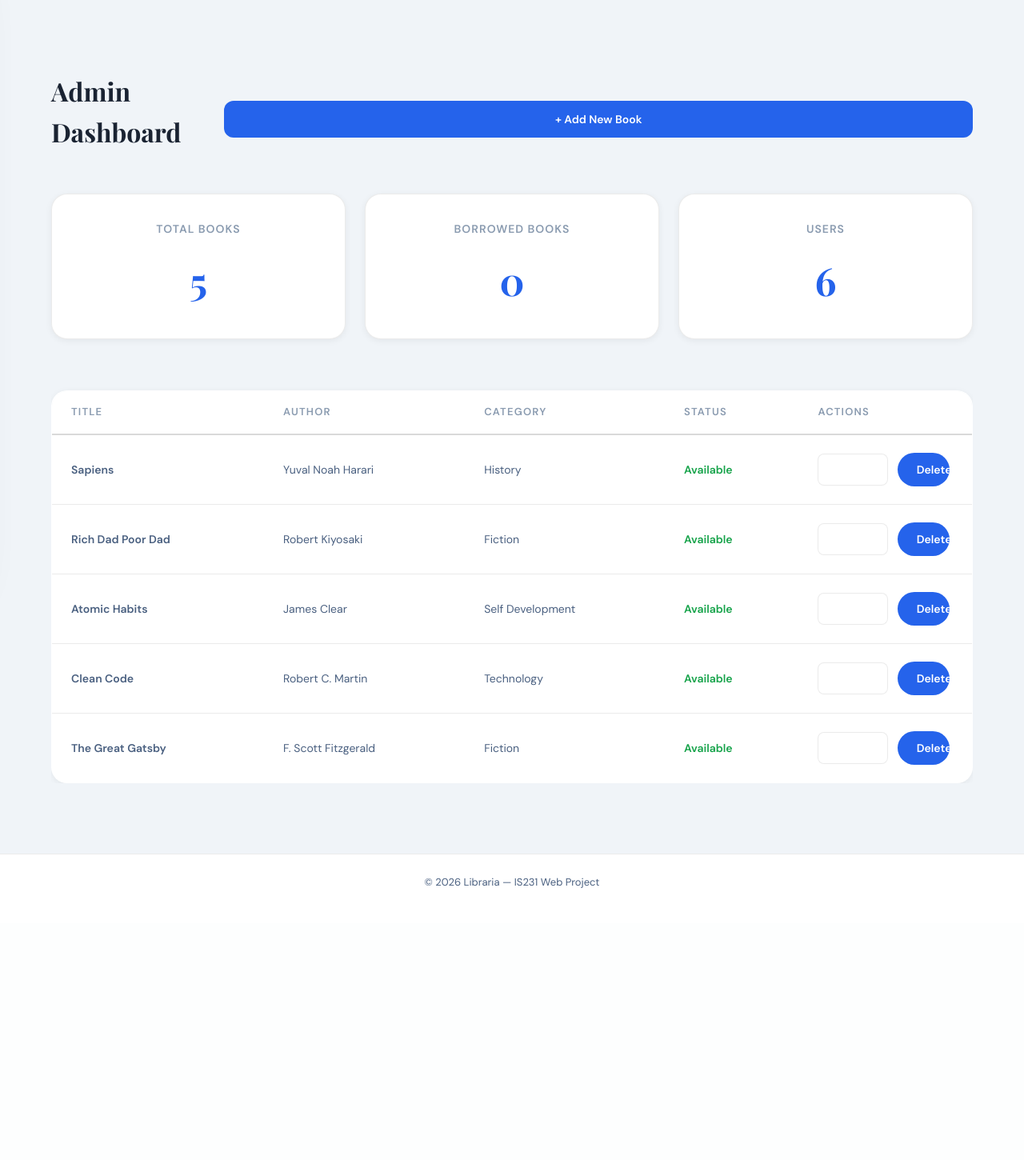
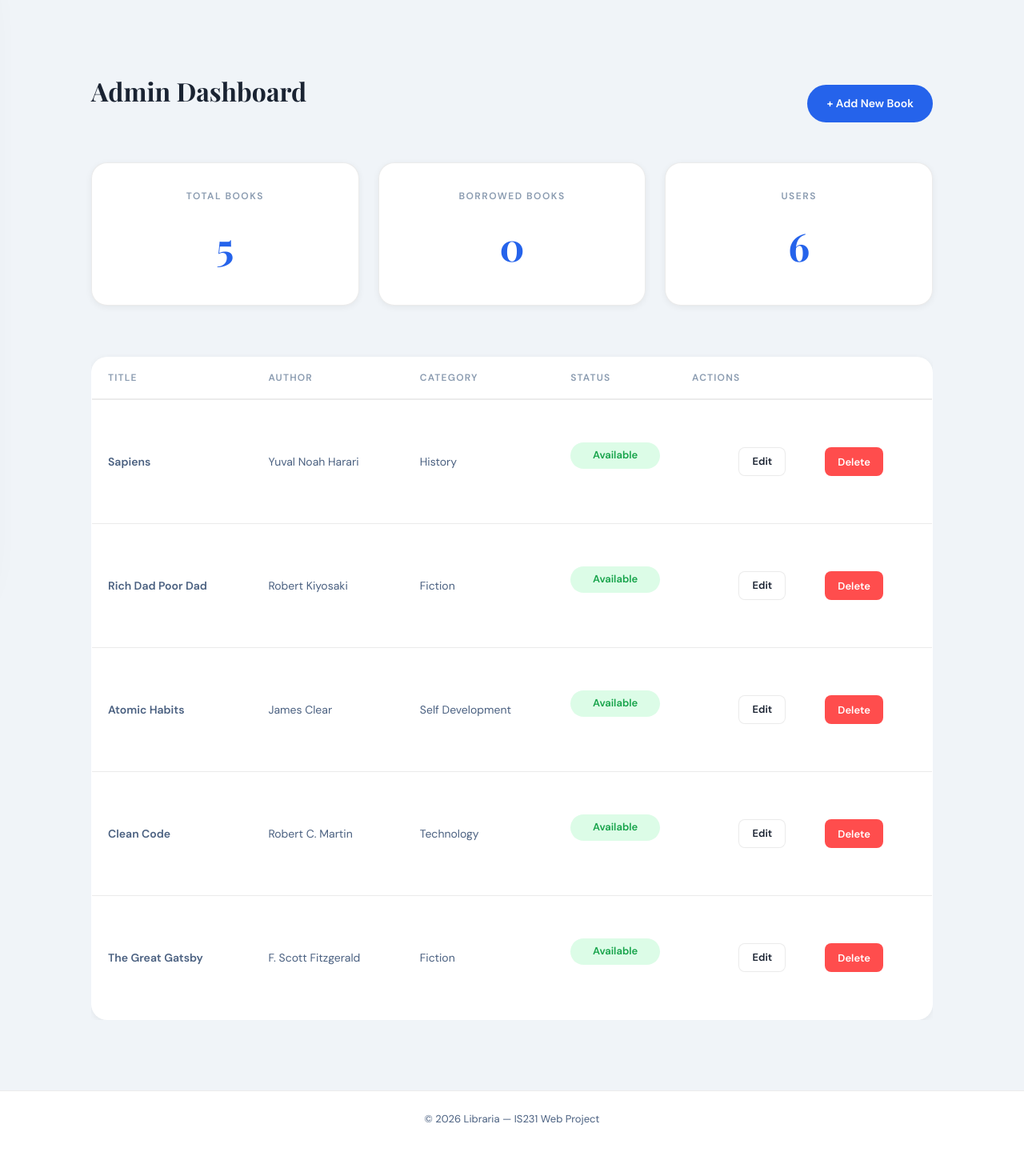
Before and after one commit to eyadma7moud/Online-Library-Web-Project, a Django app: page /admin-dashboard/ in a window 1280 px wide. Shown: the part 60-1510 px from the top of the page at 80% size. Before the commit the page ends 1170 px from the top, so only its background shows below. Run offline with Django 5.2, Linux system fonts and the light colour scheme; a user stored in the database is signed in; data comes from the database, SQL or seed files in the repository; both versions use the stored data as it was after the commit; some web fonts are replaced.

Commit message:
final touch🌷

```diff
--- a/static/css/style.css
+++ b/static/css/style.css
@@ -1235,190 +1235,7 @@ input[type="checkbox"] {
   margin: 0;
 }
 
-/* ==========================================
-   ADMIN DASHBOARD
-   ========================================== */
-main.dashboard {
-  max-width: 1100px;
-  padding: 40px 24px;
-}
-
-.dashboard-title {
-  font-family: var(--font-display);
-  font-size: 2rem;
-  margin-bottom: 32px;
-}
-
-.stats {
-  display: grid;
-  grid-template-columns: repeat(auto-fit, minmax(180px, 1fr));
-  gap: 20px;
-  margin-bottom: 36px;
-}
-
-.stat-box {
-  background: var(--bg-card);
-  border: 1px solid var(--border);
-  border-radius: var(--radius-lg);
-  padding: 28px 24px;
-  text-align: center;
-  box-shadow: var(--shadow-sm);
-  transition: all var(--transition);
-  position: relative;
-  overflow: hidden;
-  animation: cardIn 0.5s ease both;
-}
-
-.stat-box::after {
-  content: "";
-  position: absolute;
-  inset: 0;
-  background: linear-gradient(135deg, var(--accent-blue) 0%, #7c3aed 100%);
-  opacity: 0;
-  transition: opacity var(--transition);
-}
-
-.stat-box:hover {
-  transform: translateY(-4px);
-  box-shadow: var(--shadow-lg);
-}
-
-.stat-box:hover::after {
-  opacity: 0.06;
-}
-
-.stat-box h3 {
-  font-size: 12px;
-  text-transform: uppercase;
-  letter-spacing: 1.5px;
-  color: var(--text-muted);
-  margin-bottom: 12px;
-  font-weight: 600;
-}
-
-.stat-box p {
-  font-family: var(--font-display);
-  font-size: 3rem;
-  font-weight: 700;
-  color: var(--accent-blue);
-  margin: 0;
-}
-
-.dashboard-actions {
-  margin-bottom: 24px;
-}
-
-.dashboard-actions .btn {
-  width: auto;
-  display: inline-flex;
-  align-items: center;
-  gap: 8px;
-}
-
-.dashboard-actions .btn::before {
-  content: "+";
-  font-size: 18px;
-}
-
-.dashboard-search {
-  display: flex;
-  gap: 12px;
-  margin-bottom: 24px;
-}
-
-.dashboard-search input {
-  flex: 1;
-}
-
-.dashboard-search button {
-  background: var(--accent-blue);
-  color: #fff;
-  border: none;
-  padding: 12px 24px;
-  border-radius: var(--radius-full);
-  font-size: 14px;
-  font-weight: 600;
-  font-family: var(--font-body);
-  cursor: pointer;
-  transition: all var(--transition);
-}
-
-.dashboard-search button:hover {
-  background: var(--accent-blue-dark);
-  transform: translateY(-1px);
-}
-
-/* Table */
-.books-table {
-  width: 100%;
-  border-collapse: collapse;
-  background: var(--bg-card);
-  border-radius: var(--radius-lg);
-  overflow: hidden;
-  box-shadow: var(--shadow-sm);
-  border: 1px solid var(--border);
-  animation: fadeInUp 0.6s 0.2s ease both;
-}
-
-.books-table thead {
-  background: var(--bg-primary);
-  border-bottom: 2px solid var(--border-strong);
-}
-
-.books-table th {
-  padding: 14px 20px;
-  text-align: left;
-  font-size: 12px;
-  text-transform: uppercase;
-  letter-spacing: 1.2px;
-  color: var(--text-muted);
-  font-weight: 600;
-}
-
-.books-table td {
-  padding: 14px 20px;
-  color: var(--text-secondary);
-  font-size: 14px;
-  border-bottom: 1px solid var(--border);
-}
-
-.books-table tbody tr {
-  transition: background var(--transition);
-}
-
-.books-table tbody tr:hover {
-  background: var(--accent-blue-light);
-}
-
-.books-table tbody tr:last-child td {
-  border-bottom: none;
-}
-
-.books-table td .status-available,
-.books-table td .status-borrowed {
-  width: auto;
-  margin-bottom: 0;
-  font-size: 12px;
-  padding: 4px 12px;
-}
-
-.books-table td:last-child {
-  display: table-cell;
-  white-space: nowrap;
-  text-align: right;
-  width: 1%;
-}
-
-.action-buttons {
-  display: flex;
-  gap: 8px;
-  align-items: center;
-}
-
-.action-buttons form {
-  display: inline;
-  margin: 0;
-}
+
 
 /* ==========================================
    BORROW / RETURN PAGES
--- a/templates/application/admin-dashboard.html
+++ b/templates/application/admin-dashboard.html
@@ -3,38 +3,89 @@
 
 {% block extra_styles %}
 <style>
-  .dashboard {
-    padding: 40px 0;
+  main.container .dashboard {
+    max-width: 1100px;
+    margin: 0 auto;
+    padding: 40px 24px;
   }
+
+  .dashboard-title {
+    font-family: var(--font-display);
+    font-size: 2rem;
+    margin-bottom: 32px;
+    color: var(--text-primary);
+  }
+
+  .header-section {
+    display: flex;
+    justify-content: space-between;
+    align-items: center;
+    margin-bottom: 32px;
+  }
+
+  .add-book-btn {
+    background: var(--accent-blue);
+    color: white;
+    padding: 12px 24px;
+    border-radius: var(--radius-full);
+    text-decoration: none;
+    font-weight: 600;
+    font-size: 14px;
+    transition: all var(--transition);
+    display: inline-flex;
+    align-items: center;
+    font-family: var(--font-body);
+  }
+
+  .add-book-btn:hover {
+    background: var(--accent-blue-dark);
+    transform: translateY(-2px);
+    box-shadow: 0 6px 20px rgba(37, 99, 235, 0.4);
+  }
+
   .success-msg {
     background: var(--accent-green-bg);
     color: var(--accent-green);
-    padding: 16px;
+    padding: 16px 20px;
     border-radius: var(--radius-md);
     margin-bottom: 24px;
     border: 1px solid var(--accent-green);
+    font-weight: 500;
   }
+
   .stats {
     display: grid;
     grid-template-columns: repeat(auto-fit, minmax(200px, 1fr));
     gap: 24px;
     margin-bottom: 40px;
   }
+
   .stat-box {
     background: var(--bg-card);
-    padding: 32px;
+    border: 1px solid var(--border);
     border-radius: var(--radius-lg);
+    padding: 32px 24px;
     text-align: center;
-    border: 1px solid var(--border);
     box-shadow: var(--shadow-sm);
+    transition: all var(--transition);
+    position: relative;
+    overflow: hidden;
   }
+
+  .stat-box:hover {
+    transform: translateY(-4px);
+    box-shadow: var(--shadow-lg);
+  }
+
   .stat-box h3 {
-    font-size: 14px;
+    font-size: 12px;
+    text-transform: uppercase;
+    letter-spacing: 1.5px;
     color: var(--text-muted);
-    text-transform: uppercase;
-    letter-spacing: 1px;
     margin-bottom: 12px;
+    font-weight: 600;
   }
+
   .stat-box p {
     font-size: 3rem;
     font-weight: 700;
@@ -42,37 +93,134 @@
     margin: 0;
     font-family: var(--font-display);
   }
+
+  .books-table-wrapper {
+    overflow-x: auto;
+    margin-top: 24px;
+  }
+
   .books-table {
     width: 100%;
     border-collapse: collapse;
     background: var(--bg-card);
     border-radius: var(--radius-lg);
     overflow: hidden;
+    box-shadow: var(--shadow-sm);
     border: 1px solid var(--border);
-    margin-top: 24px;
+    min-width: 600px;
   }
-  .books-table th, .books-table td {
-    padding: 16px 24px;
+
+  .books-table thead {
+    background: var(--bg-secondary);
+    border-bottom: 2px solid var(--border);
+  }
+
+  .books-table th,
+  .books-table td {
+    padding: 16px 20px;
     text-align: left;
+    font-size: 14px;
+  }
+
+  .books-table th {
+    font-size: 12px;
+    text-transform: uppercase;
+    letter-spacing: 1.2px;
+    color: var(--text-muted);
+    font-weight: 600;
+  }
+
+  .books-table td {
+    color: var(--text-secondary);
     border-bottom: 1px solid var(--border);
+    vertical-align: middle;
   }
-  .books-table th {
-    background: var(--bg-secondary);
+
+  .books-table tbody tr:hover {
+    background: var(--bg-primary);
+  }
+
+  .books-table tbody tr:last-child td {
+    border-bottom: none;
+  }
+
+  .status-badge {
+    padding: 6px 14px;
+    border-radius: var(--radius-full);
     font-size: 13px;
-    text-transform: uppercase;
-    color: var(--text-muted);
+    font-weight: 600;
+    display: inline-block;
   }
+
+  .status-available {
+    background: var(--accent-green-bg);
+    color: var(--accent-green);
+  }
+
+  .status-borrowed {
+    background: var(--accent-red-bg);
+    color: var(--accent-red);
+  }
+
   .action-buttons {
     display: flex;
     gap: 8px;
+    justify-content: flex-end;
+    align-items: center;
   }
-  .btn-delete {
-    background: var(--accent-red);
-    color: white;
-    border: none;
+  .action-buttons form{
+    box-shadow: none;
+    border-color: white;
+  }
+
+  .action-buttons .btn-edit,
+  .action-buttons .btn-delete {
     padding: 8px 16px;
     border-radius: 8px;
+    font-size: 13px;
+    font-weight: 600;
+    text-decoration: none;
     cursor: pointer;
+    transition: all 0.2s ease;
+    display: inline-flex;
+    align-items: center;
+    justify-content: center;
+    height: 36px;
+    border: none;
+    font-family: var(--font-body);
+  }
+
+  .action-buttons .btn-edit {
+    background: var(--bg-secondary);
+    color: var(--text-primary);
+    border: 1px solid var(--border);
+  }
+
+  .action-buttons .btn-edit:hover {
+    background: var(--border);
+    color: var(--accent-blue);
+  }
+
+  .action-buttons .btn-delete {
+    background: #ff4d4d;
+    color: white;
+  }
+
+  .action-buttons .btn-delete:hover {
+    background: #cc0000;
+    transform: translateY(-1px);
+    box-shadow: 0 4px 12px rgba(255, 77, 77, 0.2);
+  }
+
+  .action-buttons form {
+    display: inline-flex;
+    margin: 0;
+  }
+
+  .no-books {
+    text-align: center;
+    padding: 48px;
+    color: var(--text-muted);
   }
 </style>
 {% endblock %}
@@ -80,19 +228,17 @@
 {% block content %}
 <main class="container">
   <div class="dashboard">
-    <div style="display: flex; justify-content: space-between; align-items: center; margin-bottom: 32px;">
-        <h2>Admin Dashboard</h2>
-        <a href="{% url 'add_book' %}" class="btn" style="background: var(--accent-blue); color: white; padding: 12px 24px; border-radius: 12px;">+ Add New Book</a>
+    <div class="header-section">
+      <h2 class="dashboard-title">Admin Dashboard</h2>
+      <a href="{% url 'add_book' %}" class="add-book-btn">+ Add New Book</a>
     </div>
 
     {% if add_success %}
     <div class="success-msg">✅ "{{ add_success }}" added successfully!</div>
     {% endif %}
-
     {% if edit_success %}
     <div class="success-msg">✅ "{{ edit_success }}" updated successfully!</div>
     {% endif %}
-
     {% if messages %}
       {% for msg in messages %}
       <div class="success-msg">{{ msg }}</div>
@@ -114,7 +260,7 @@
       </div>
     </div>
 
-    <div style="overflow-x: auto;">
+    <div class="books-table-wrapper">
       <table class="books-table">
         <thead>
           <tr>
@@ -132,15 +278,14 @@
             <td>{{ book.author }}</td>
             <td>{{ book.category }}</td>
             <td>
-                  <span style="color: {% if book.status == 'available' %}var(--accent-green){% else %}var(--accent-red){% endif %}; font-weight: 600;">
+              <span class="status-badge status-{{ book.status }}">
                 {{ book.get_status_display }}
               </span>
             </td>
             <td>
               <div class="action-buttons">
-                  <a href="{% url 'edit_book' book.id %}" class="btn" style="background: var(--bg-secondary); border: 1px solid var(--border); padding: 8px 16px; border-radius: 8px;">Edit</a>
-
-                  <form method="post" action="{% url 'delete_book' book.id %}" style="display: contents">
+                <a href="{% url 'edit_book' book.id %}" class="btn-edit">Edit</a>
+                <form method="post" action="{% url 'delete_book' book.id %}">
                   {% csrf_token %}
                   <button type="submit" class="btn-delete" onclick="return confirm('Delete this book?');">
                     Delete
@@ -151,7 +296,9 @@
           </tr>
           {% empty %}
           <tr>
-              <td colspan="5" style="text-align: center; padding: 48px; color: var(--text-muted);">No books yet. Add one!</td>
+            <td colspan="5" class="no-books">
+              No books yet. Add one!
+            </td>
           </tr>
           {% endfor %}
         </tbody>
```
Also changed, not shown: db.sqlite3, media/profile_pics/eyad.jpeg (added). Lines whose indentation alone changed are shown as unchanged.
